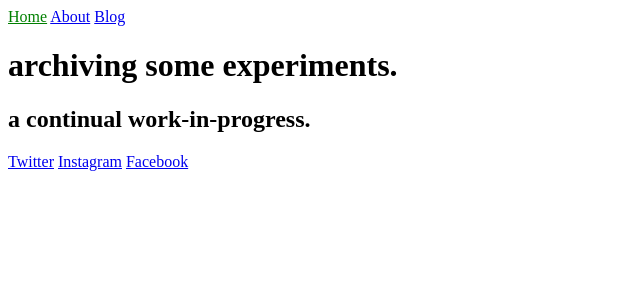
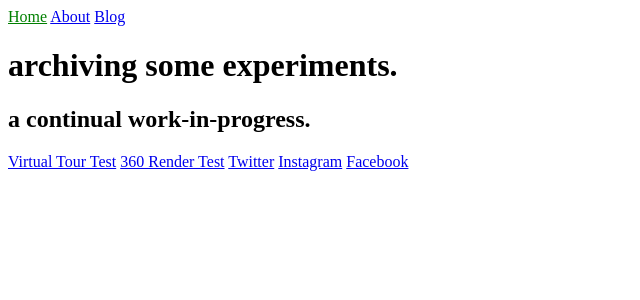
Before and after one commit to prakashph/prakashph.github.io, a Jekyll site: the page built from index.html, in a window 1280 px wide. Shown: the top 300 px of the page, without its empty margins (0-640 px from the left). Built offline with Jekyll 4.4.1, drawn with Linux system fonts in a browser that asks for light colours.

Commit message:
Update index.html

```diff
--- a/index.html
+++ b/index.html
@@ -5,6 +5,9 @@ title: Home
 <h1>{{ "Archiving some experiments." | downcase }}</h1>
 <h2>{{ "A continual work-in-progress." | downcase }}</h2>
 
+<a href="https://prakashph.github.io/app-files/index.html">Virtual Tour Test</a>
+<a href="https://prakashph.github.io/vrview/?image=wip/render_250118_4k.jpg">360 Render Test</a>
+
 <a href="https://www.twitter.com/prakashph/">Twitter</a>
 <a href="https://www.instagram.com/prakashph/">Instagram</a>
 <a href="https://www.facebook.com/moarpixels/">Facebook</a>
```
